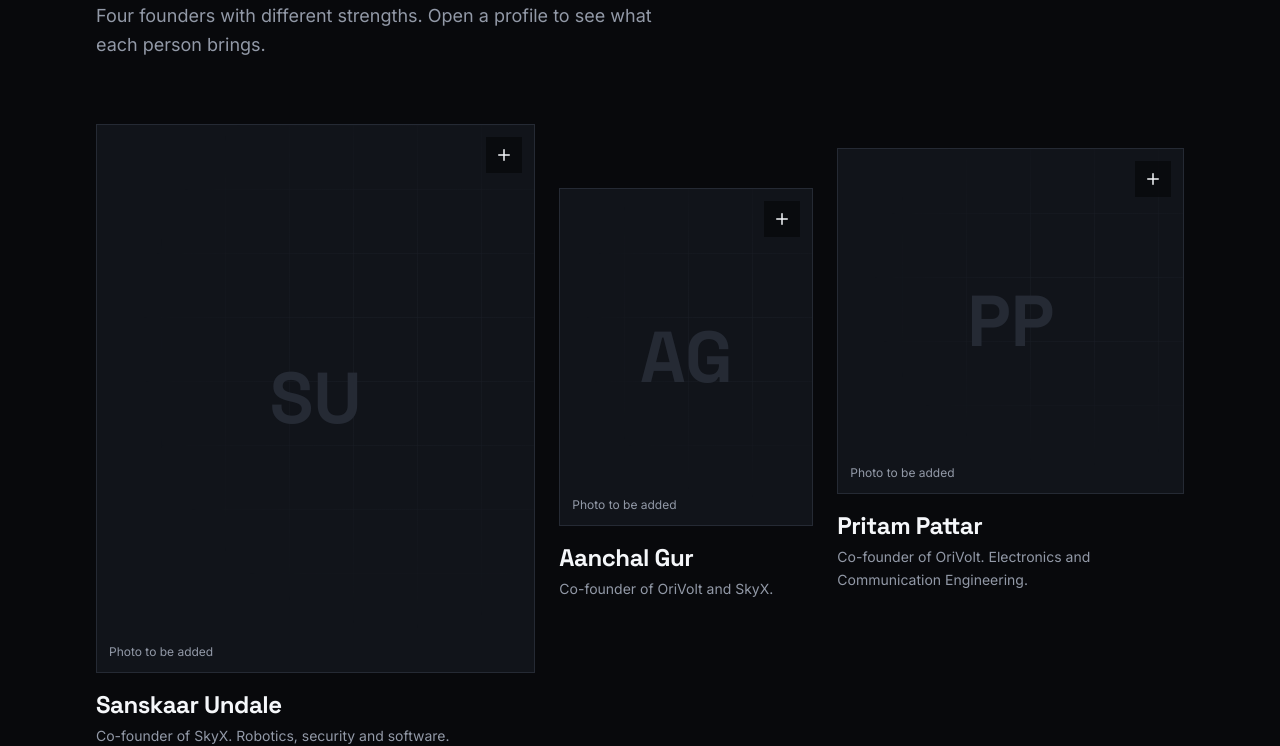
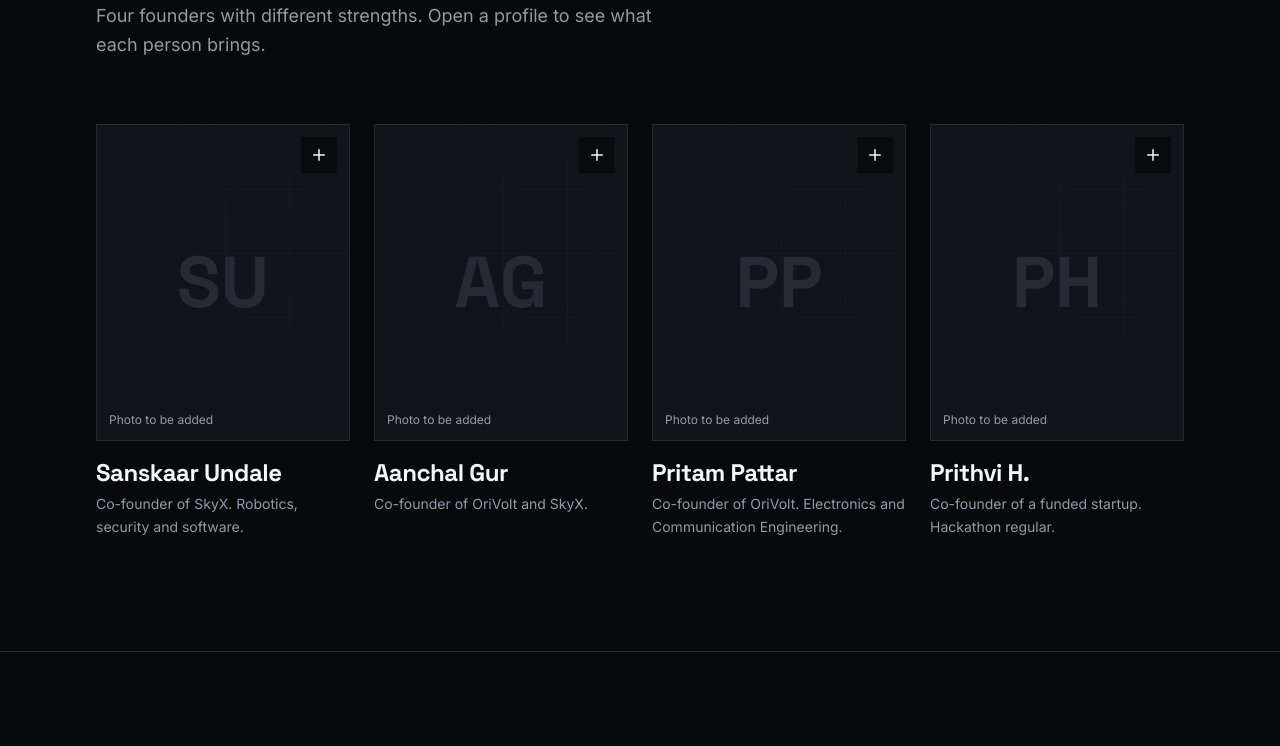
Before and after one commit to SanskaarUndale21/Quadbits, a Next.js app: page / in a window 1280 px wide. Shown: the part 1980-2726 px from the top of the page. Built offline with nearby package versions, Linux system fonts and the light colour scheme.

Commit message:
Use equal-size team portraits

```diff
--- a/components/TeamSection.tsx
+++ b/components/TeamSection.tsx
@@ -6,14 +6,6 @@ import { Plus, X } from "lucide-react";
 import { team } from "@/data/team";
 import type { Claim, Member } from "@/data/types";
 import { ClaimText, Github, Heading, Linkedin, Reveal, Section } from "./ui";
-
-/** Each portrait gets its own proportions and offset so the row does not read as four identical cards. */
-const layouts: Record<string, { cell: string; aspect: string }> = {
-  sanskaar: { cell: "lg:col-span-5", aspect: "aspect-[4/5]" },
-  aanchal: { cell: "lg:col-span-3 lg:mt-16", aspect: "aspect-[3/4]" },
-  pritam: { cell: "lg:col-span-4 lg:mt-6", aspect: "aspect-square" },
-  prithvi: { cell: "lg:col-span-4 lg:-mt-10", aspect: "aspect-[4/5]" },
-};
 
 function Portrait({ m }: { m: Member }) {
   if (m.photo) {
@@ -53,11 +45,11 @@ export default function TeamSection() {
       <Heading sub="Four founders with different strengths. Open a profile to see what each person brings.">
         Meet the four co-founders
       </Heading>
-      <ul className="grid gap-x-6 gap-y-10 sm:grid-cols-2 lg:grid-cols-12">
+      <ul className="grid gap-x-6 gap-y-10 sm:grid-cols-2 lg:grid-cols-4">
         {team.map((m, i) => {
           const expanded = openId === m.id;
           return (
-            <li key={m.id} className={layouts[m.id].cell}>
+            <li key={m.id}>
               <Reveal delay={i * 0.08}>
                 <button
                   onClick={() => setOpenId(expanded ? null : m.id)}
@@ -65,7 +57,7 @@ export default function TeamSection() {
                   aria-controls="profile-panel"
                   className="group block w-full text-left"
                 >
-                  <div className={`relative w-full overflow-hidden border border-line transition-colors group-hover:border-blue ${layouts[m.id].aspect}`}>
+                  <div className={`relative w-full overflow-hidden border border-line transition-colors group-hover:border-blue aspect-[4/5]`}>
                     <Portrait m={m} />
                     <span className="absolute right-3 top-3 grid size-9 place-items-center bg-bg/80 transition-transform group-hover:rotate-90">
                       <Plus size={18} aria-hidden="true" />
```
